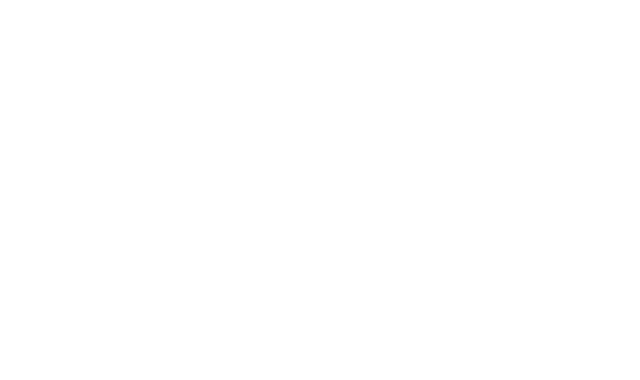
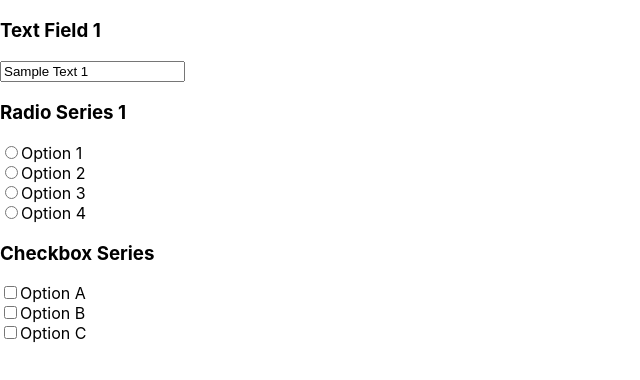
Before and after one commit to MayankPanda/por-application-portal, a React (Create React App) app in the folder frontend/: page /render in a window 1280 px wide. Before the commit this address had no page. Shown: the top 380 px of the page, without its empty margins (0-640 px from the left). Built offline with nearby package versions, Linux system fonts and the light colour scheme.

Commit message:
added form render

```diff
--- a/frontend/src/App.js
+++ b/frontend/src/App.js
@@ -5,6 +5,7 @@
 import Login from "./pages/loginPage";
 import Home from "./pages/studenthomePage"
 import AddDynamicInput from "./pages/dynamicForm";
+import Render from './pages/testrender';
 function App() {
   return (
     <>
@@ -13,6 +14,7 @@
             <Route path="login" element={<Login />} />
             <Route path="studentHome" element={<Home />} />
             <Route path="form" element={<AddDynamicInput />} />
+            <Route path="render" element={<Render />} />
         </Routes>
       </BrowserRouter>
 
--- /dev/null
+++ b/frontend/src/pages/renderForm.js
@@ -0,0 +1,59 @@
+import React from "react";
+
+function DisplayArbitraryForm({ formData }) {
+  const renderField = (field, index) => {
+    switch (field.type) {
+      case 0: // Textbox
+        return (
+          <div key={index}>
+            <h3>{field.title}</h3>
+            <input type="text" value={field.Data.text} />
+          </div>
+        );
+      case 1: // Radio Series
+        return (
+          <div key={index}>
+            <h3>{field.title}</h3>
+            {field.Data.values.map((option, optionIndex) => (
+              <div key={optionIndex}>
+                <input
+                  type="radio"
+                  name={`field${index}`}
+                  value={option}
+                  checked={field.Data.selectedIndices.includes(optionIndex)}
+                />
+                <label>{option}</label>
+              </div>
+            ))}
+          </div>
+        );
+      case 2: // Checkbox Series
+        return (
+          <div key={index}>
+            <h3>{field.title}</h3>
+            {field.Data.values.map((option, optionIndex) => (
+              <div key={optionIndex}>
+                <input
+                  type="checkbox"
+                  name={`field${index}`}
+                  value={option}
+                  checked={field.Data.selectedIndices.includes(optionIndex)}
+                />
+                <label>{option}</label>
+              </div>
+            ))}
+          </div>
+        );
+      default:
+        return null;
+    }
+  };
+
+  return (
+    <div>
+      {formData.map((field, index) => renderField(field, index))}
+    </div>
+  );
+}
+
+export default DisplayArbitraryForm;
--- /dev/null
+++ b/frontend/src/pages/testrender.js
@@ -0,0 +1,40 @@
+import React from "react";
+import DisplayArbitraryForm from "./renderForm";
+
+function Render() {
+  // Sample form data representing the form
+  const formData = [
+    {
+      type: 0,
+      title: "Text Field 1",
+      Data: {
+        text: "Sample Text 1",
+      },
+    },
+    {
+      type: 1,
+      title: "Radio Series 1 ",
+      Data: {
+        values: ["Option 1", "Option 2", "Option 3", "Option 4"],
+        selectedIndices: [],
+      },
+    },
+    {
+      type: 2,
+      title: "Checkbox Series",
+      Data: {
+        values: ["Option A", "Option B", "Option C"],
+        selectedIndices: [],
+      },
+    },
+  ];
+
+  return (
+    <div>
+      {/* ... (rest of your App component) */}
+      <DisplayArbitraryForm formData={formData} />
+    </div>
+  );
+}
+
+export default Render;
```
